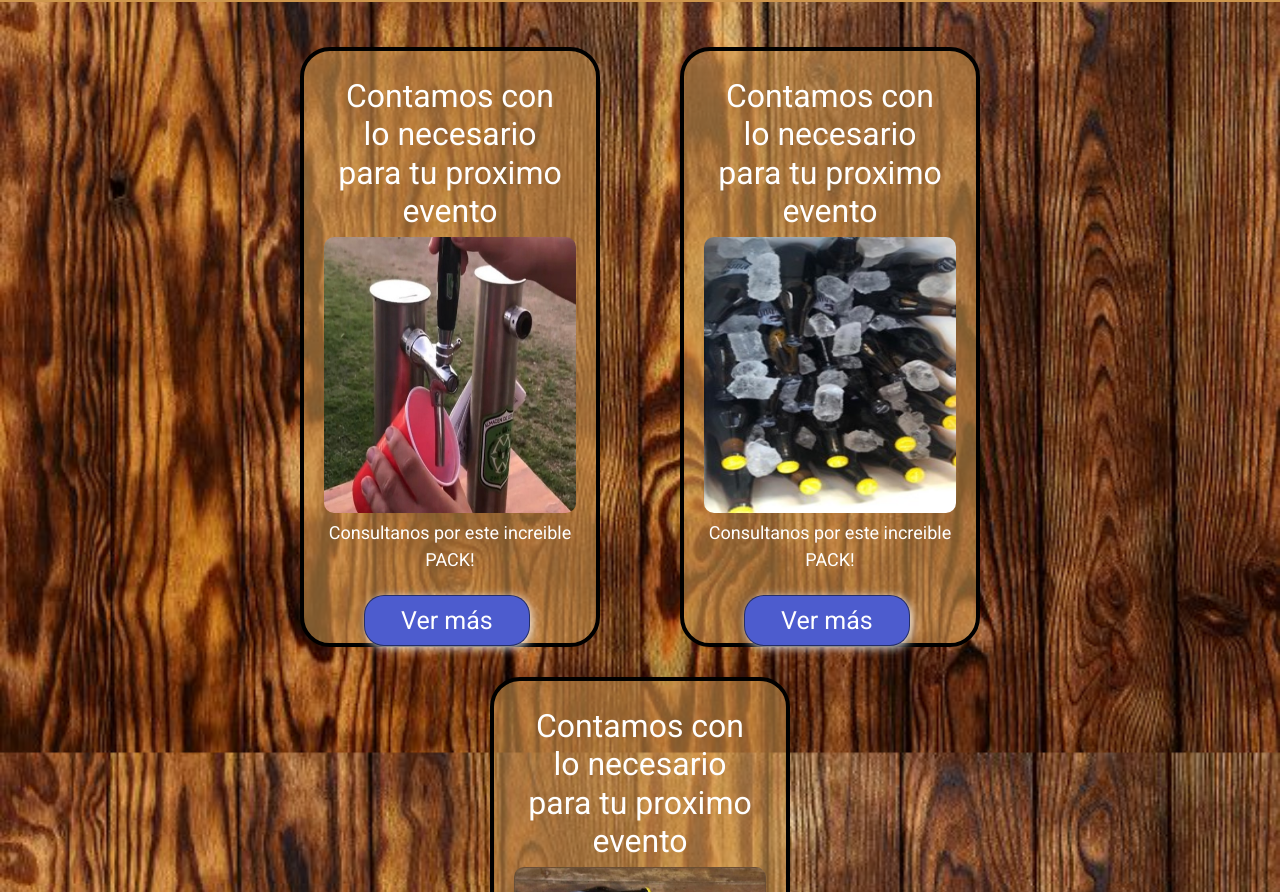
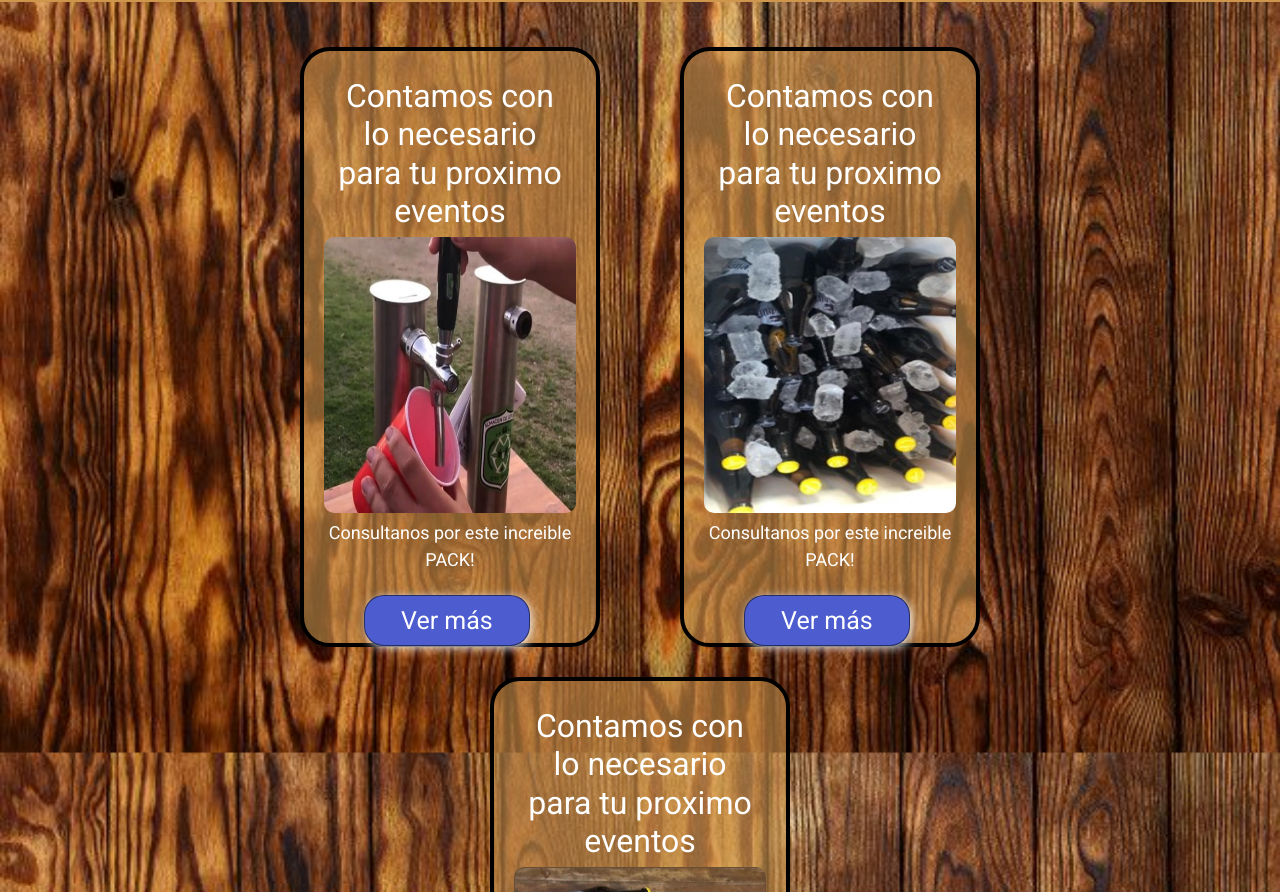
Before and after one commit to PioRamonSibat/pittsburg-birra-artesanal, a plain HTML site: page index.html in a window 1280 px wide. Shown: the part 100-992 px from the top of the page. Drawn offline with nearby package versions, Linux system fonts and the light colour scheme.

Commit message:
boots-agregado-index

```diff
--- a/index.html
+++ b/index.html
@@ -52,19 +52,19 @@
         <div class="container-lg">
             <div class="carta-index row">
                 <div class="col-3 tarjeta-imagen-texto">
-                    <h2>Contamos con lo necesario para tu proximo evento</h2>
+                    <h2>Contamos con lo necesario para tu proximo eventos</h2>
                     <img src="./imagenes/foto2.jpg" alt="chopperVaso">
                     <p>Consultanos por este increible PACK! </p>
                     <button><a class="boton" href="./paginas/productos.html">Ver más</a></button>
                 </div>
                 <div class="col-3 tarjeta-imagen-texto">
-                    <h2>Contamos con lo necesario para tu proximo evento</h2>
+                    <h2>Contamos con lo necesario para tu proximo eventos</h2>
                     <img src="./imagenes/foto1.jpg" alt="hieloBot">
                     <p>Consultanos por este increible PACK! </p>
                     <button><a class="boton" href="./paginas/productos.html">Ver más</a></button>
                 </div>
                 <div class="col-3 tarjeta-imagen-texto">
-                    <h2>Contamos con lo necesario para tu proximo evento</h2>
+                    <h2>Contamos con lo necesario para tu proximo eventos</h2>
                     <img src="./imagenes/foto3.jpeg" alt="botellas">
                     <p>Consultanos por este increible PACK! </p>
                     <button><a class="boton" href="./paginas/productos.html">Ver más</a></button>
```
